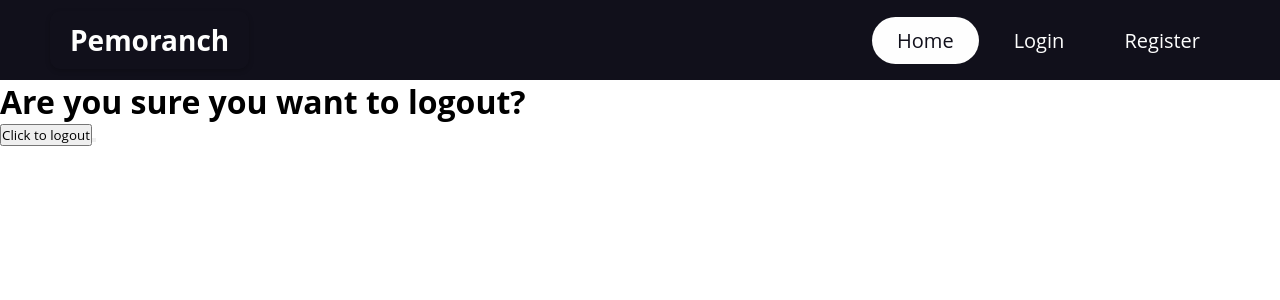
After one commit to ArhipDolya/PemoranchSocialNetwork, a Django app: template PemoranchApp/templates/PemoranchApp/registration/logout.html in a window 1280 px wide. The commit adds this page. Shown: the top 300 px of the page. Run offline with Django 4.2, Linux system fonts and the light colour scheme; the template is opened without the code that fills it, so the values that code supplies are empty.

Commit message:
Updated logout and project config

```diff
--- /dev/null
+++ b/PemoranchApp/templates/PemoranchApp/registration/logout.html
@@ -0,0 +1,13 @@
+{% extends 'PemoranchApp/base.html' %}
+
+{% block title %}
+    <title>Logout</title>
+{% endblock %}
+
+
+
+{% block content %}
+    <h1>Are you sure you want to logout?</h1>
+
+    <button type='submit'>Click to logout<button>
+{% endblock %}
--- a/PemoranchApp/views.py
+++ b/PemoranchApp/views.py
@@ -17,5 +17,6 @@ def login_view(request):
 
 
 def logout_view(request):
+    #return render(request, 'PemoranchApp/registration/logout.html')
     logout(request)
     return redirect('homepage')
```
Also changed, not shown: PemoranchApp/templates/PemoranchApp/base.html (line endings or trailing spaces), 2 other files.
